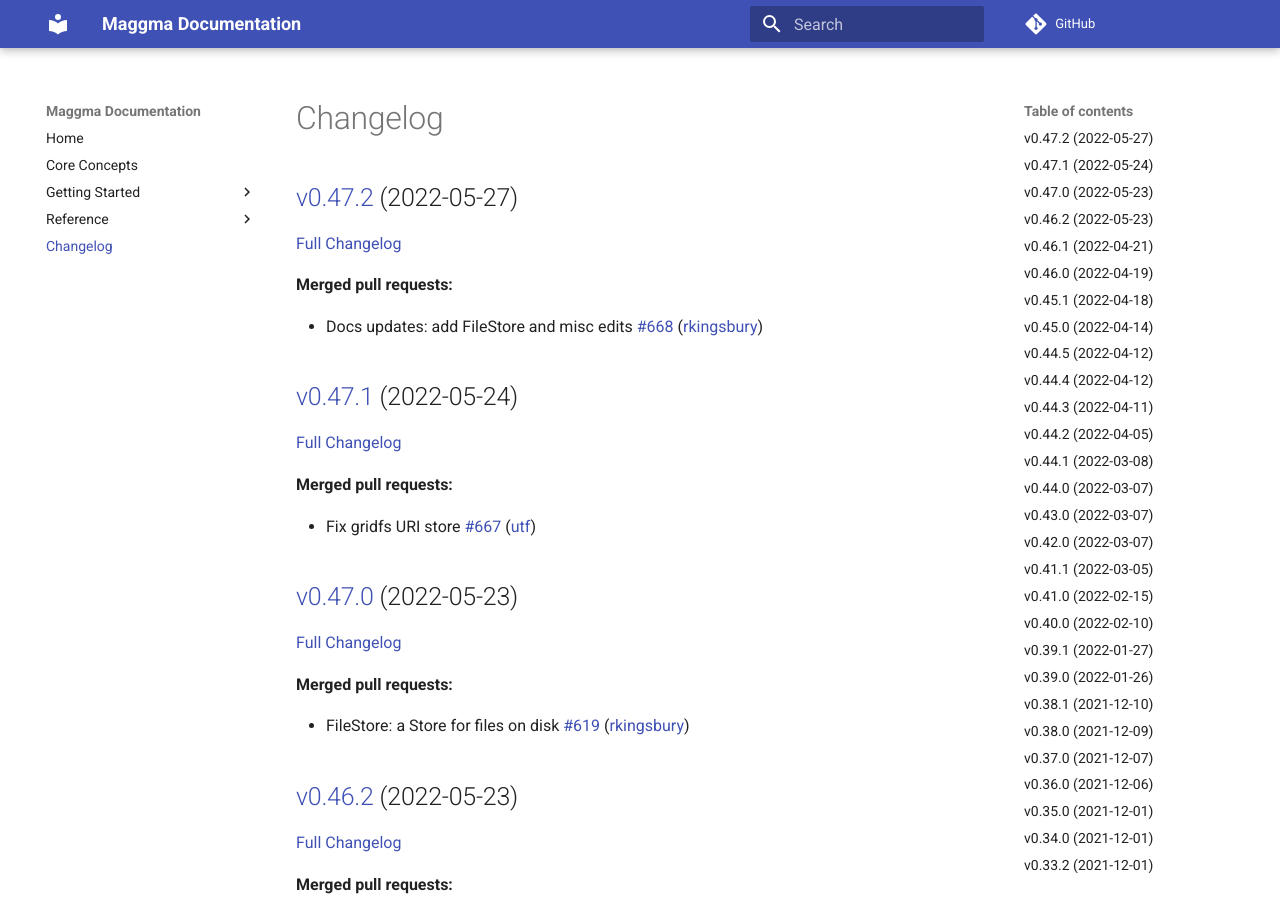
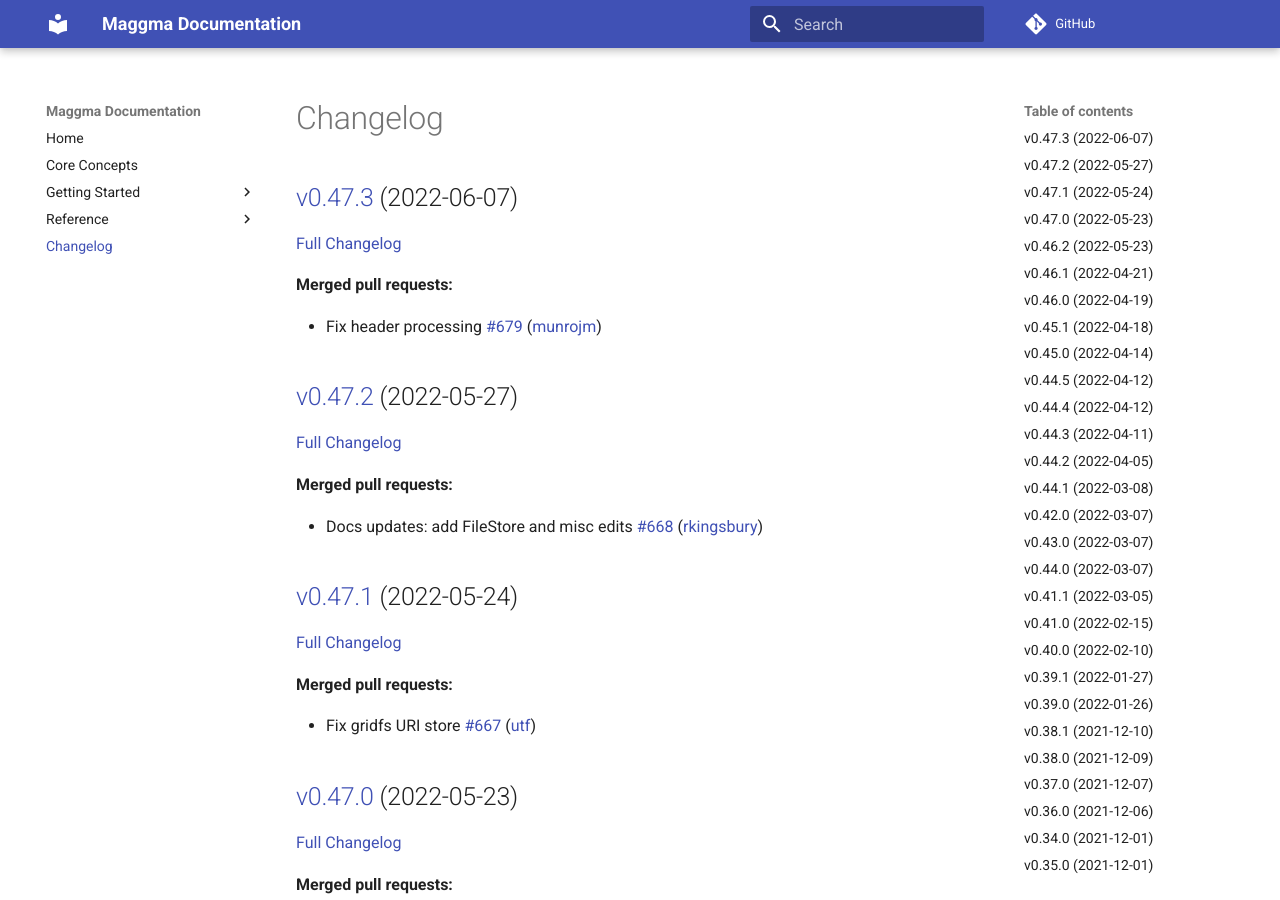
Before and after one commit to materialsproject/maggma, an MkDocs documentation site: the page built from docs/CHANGELOG.md, in a window 1280 px wide and 900 px high. Built offline with MkDocs 1.6.1 and Material for MkDocs 9.7.7, drawn with Linux system fonts in a browser that asks for light colours; comment, search, counter and statistics services are not loaded; some of the changed text lies outside the part shown.

Commit message:
Updated CHANGELOG.md

```diff
--- a/docs/CHANGELOG.md
+++ b/docs/CHANGELOG.md
@@ -1,4 +1,12 @@
 # Changelog
+
+## [v0.47.3](https://github.com/materialsproject/maggma/tree/v0.47.3) (2022-06-07)
+
+[Full Changelog](https://github.com/materialsproject/maggma/compare/v0.47.2...v0.47.3)
+
+**Merged pull requests:**
+
+- Fix header processing [\#679](https://github.com/materialsproject/maggma/pull/679) ([munrojm](https://github.com/munrojm))
 
 ## [v0.47.2](https://github.com/materialsproject/maggma/tree/v0.47.2) (2022-05-27)
 
@@ -98,23 +106,23 @@
 
 ## [v0.44.1](https://github.com/materialsproject/maggma/tree/v0.44.1) (2022-03-08)
 
-[Full Changelog](https://github.com/materialsproject/maggma/compare/v0.44.0...v0.44.1)
+[Full Changelog](https://github.com/materialsproject/maggma/compare/v0.42.0...v0.44.1)
 
 **Merged pull requests:**
 
 - added localhost test for MongoURIStore [\#595](https://github.com/materialsproject/maggma/pull/595) ([jmmshn](https://github.com/jmmshn))
 
-## [v0.44.0](https://github.com/materialsproject/maggma/tree/v0.44.0) (2022-03-07)
+## [v0.42.0](https://github.com/materialsproject/maggma/tree/v0.42.0) (2022-03-07)
 
-[Full Changelog](https://github.com/materialsproject/maggma/compare/v0.43.0...v0.44.0)
+[Full Changelog](https://github.com/materialsproject/maggma/compare/v0.43.0...v0.42.0)
 
 ## [v0.43.0](https://github.com/materialsproject/maggma/tree/v0.43.0) (2022-03-07)
 
-[Full Changelog](https://github.com/materialsproject/maggma/compare/v0.42.0...v0.43.0)
+[Full Changelog](https://github.com/materialsproject/maggma/compare/v0.44.0...v0.43.0)
 
-## [v0.42.0](https://github.com/materialsproject/maggma/tree/v0.42.0) (2022-03-07)
+## [v0.44.0](https://github.com/materialsproject/maggma/tree/v0.44.0) (2022-03-07)
 
-[Full Changelog](https://github.com/materialsproject/maggma/compare/v0.41.1...v0.42.0)
+[Full Changelog](https://github.com/materialsproject/maggma/compare/v0.41.1...v0.44.0)
 
 **Merged pull requests:**
 
@@ -194,19 +202,19 @@
 
 ## [v0.36.0](https://github.com/materialsproject/maggma/tree/v0.36.0) (2021-12-06)
 
-[Full Changelog](https://github.com/materialsproject/maggma/compare/v0.35.0...v0.36.0)
+[Full Changelog](https://github.com/materialsproject/maggma/compare/v0.34.0...v0.36.0)
 
 **Merged pull requests:**
 
 - Added on-disk MongoDB compatible MontyStore [\#514](https://github.com/materialsproject/maggma/pull/514) ([utf](https://github.com/utf))
 
+## [v0.34.0](https://github.com/materialsproject/maggma/tree/v0.34.0) (2021-12-01)
+
+[Full Changelog](https://github.com/materialsproject/maggma/compare/v0.35.0...v0.34.0)
+
 ## [v0.35.0](https://github.com/materialsproject/maggma/tree/v0.35.0) (2021-12-01)
 
-[Full Changelog](https://github.com/materialsproject/maggma/compare/v0.34.0...v0.35.0)
-
-## [v0.34.0](https://github.com/materialsproject/maggma/tree/v0.34.0) (2021-12-01)
-
-[Full Changelog](https://github.com/materialsproject/maggma/compare/v0.33.2...v0.34.0)
+[Full Changelog](https://github.com/materialsproject/maggma/compare/v0.33.2...v0.35.0)
 
 **Merged pull requests:**
 
```
